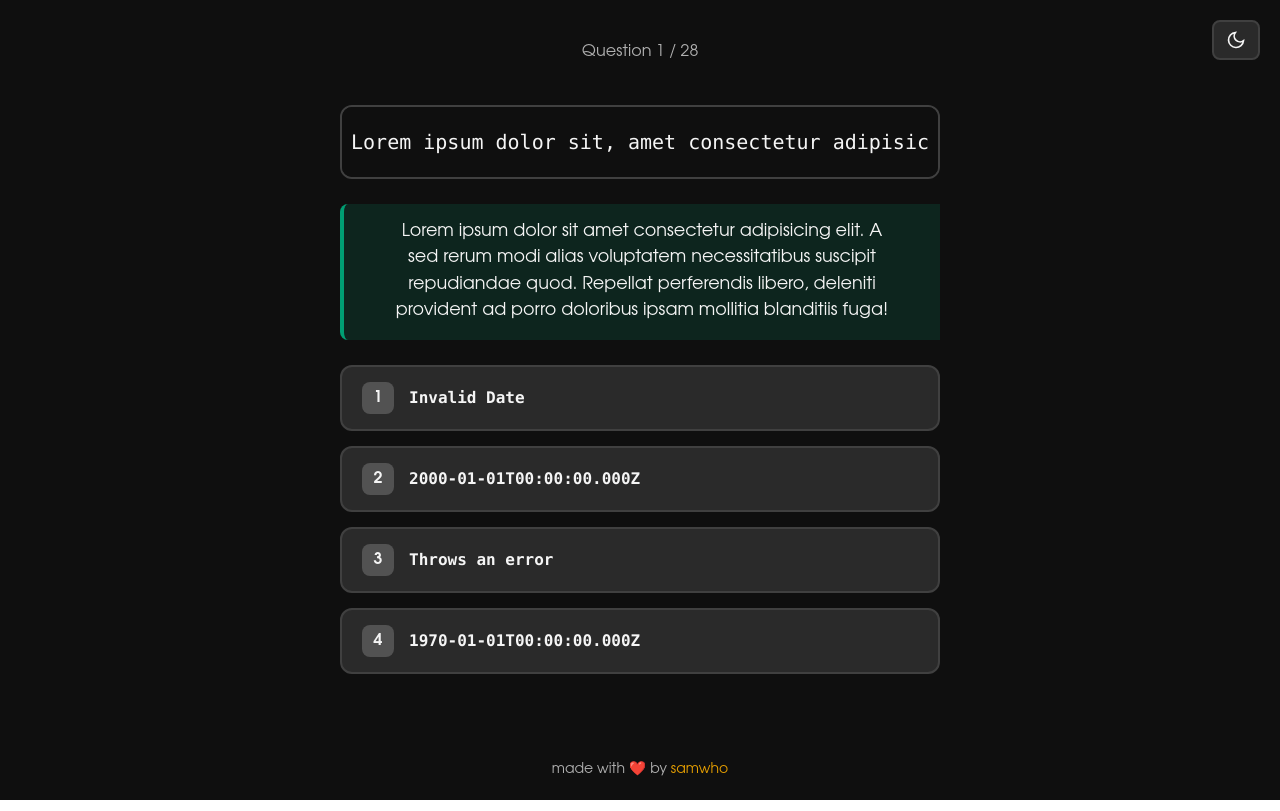
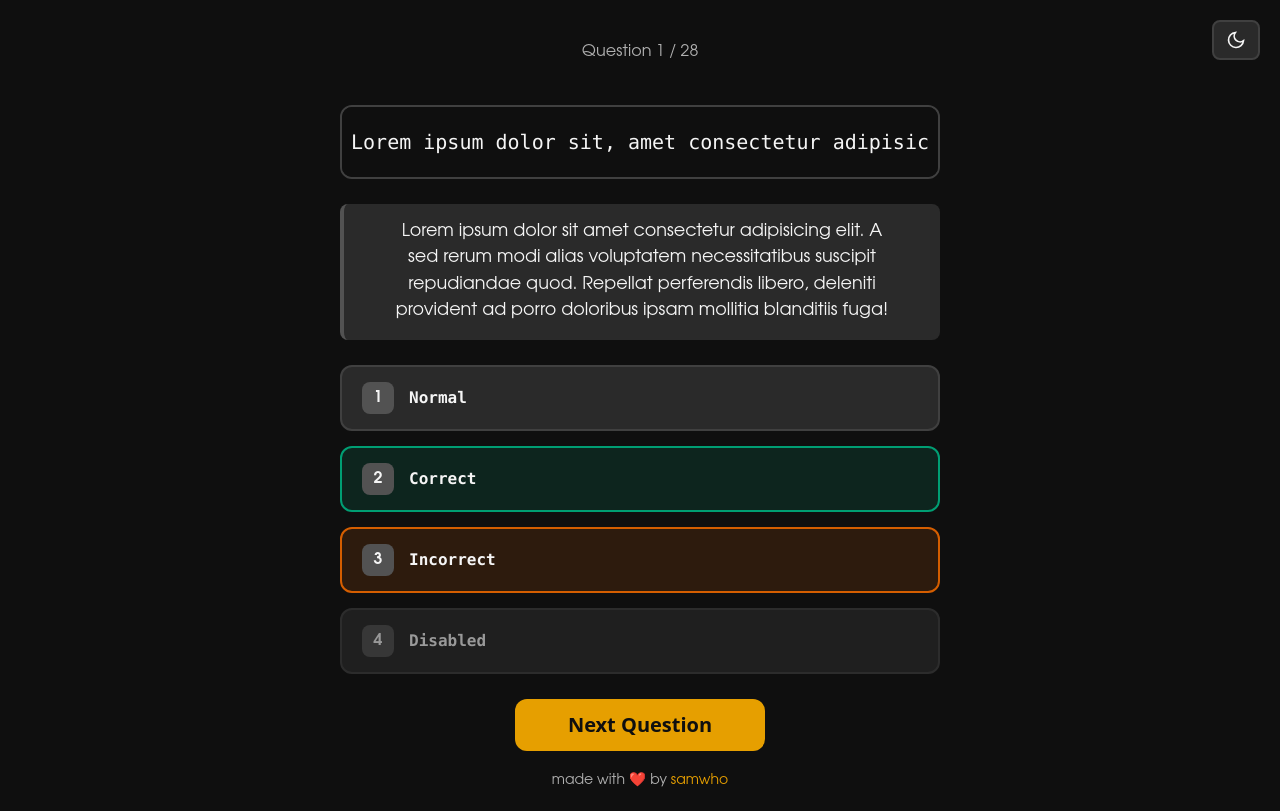
Before and after one commit to WiLuX-Source/GSheetsQuiz, a React (Vite) app: page /question in a window 1280 px wide. Built offline with nearby package versions, Linux system fonts and the light colour scheme.

Commit message:
Finalize: Index & Question

```diff
--- a/src/routes/index.tsx
+++ b/src/routes/index.tsx
@@ -37,7 +37,7 @@ function Index() {
                     All questions verified using NodeJS 24.4.0 on a MacBook Pro set to the BST timezone (UTC+1).
                 </p>
 
-                <button onClick={() => navigate('/question')} className="bg-primary hover:bg-primary-hover text-bg-dark border-none rounded-lg font-bold cursor-pointer w-full max-w-[250px] py-3 text-base sm:text-xl">
+                <button onClick={() => navigate('/question')} className="bg-primary hover:bg-primary-hover text-bg-dark border-none rounded-lg font-bold cursor-pointer w-full max-w-[250px] py-3 text-base sm:text-xl font-sans">
                     Start Quiz
                 </button>
             </div>
--- a/src/routes/question.tsx
+++ b/src/routes/question.tsx
@@ -21,27 +21,34 @@ function Question() {
                         Lorem ipsum dolor sit, amet consectetur adipisic
                     </div>
                 </div>
-                <div id="explanation" className="flex items-center justify-center max-w-[600px] text-center p-[15px] bg-correct-bg border-l-4 border-l-accent-green visible text-[1.1em] text-balance min-h-[6rem] lining-nums rounded-l-md">
+                {/* correct: bg-bg-correct bg-l-accent-green incorrect: bg-incorrect-bg border-l-error  */}
+                <div id="explanation" className="flex items-center justify-center max-w-[600px] text-center p-[15px] bg-bg-light border-l-4 border-l-gray-500 visible text-[1.1em] text-balance min-h-[6rem] lining-nums rounded-md">
                     <p>Lorem ipsum dolor sit amet consectetur adipisicing elit. A sed rerum modi alias voluptatem necessitatibus suscipit repudiandae quod. Repellat perferendis libero, deleniti provident ad porro doloribus ipsam mollitia blanditiis fuga!</p>
                 </div>
                 <div id="options" className="flex flex-col gap-[15px] max-w-[600px] m-0 w-full">
-                    <div id="option1" className="bg-bg-light border-2 border-border rounded-lg px-[20px] py-[15px] cursor-pointer flex items-center gap-[15px] text-[1em]">
+                    <div id="option1" className="bg-bg-light border-2 border-border rounded-lg px-[20px] py-[15px] cursor-pointer flex items-center gap-[15px] text-[1em] hover:bg-bg-lighter hover:border-border-hover">
                         <div className="bg-border-light text-text-primary w-[32px] h-[32px] rounded-md flex items-center justify-center font-bold shrink-0 text-[1em] pointer-events-none">1</div>
-                        <div className="font-mono font-bold pointer-events-none">Invalid Date</div>
+                        <div className="font-mono font-bold pointer-events-none">Normal</div>
                     </div>
-                    <div id="option2" className="bg-bg-light border-2 border-border rounded-lg px-[20px] py-[15px] cursor-pointer flex items-center gap-[15px] text-[1em]">
+                    {/* correct */}
+                    <div id="option2" className="bg-correct-bg border-2 border-accent-green rounded-lg px-[20px] py-[15px] cursor-pointer flex items-center gap-[15px] text-[1em]">
                         <div className="bg-border-light text-text-primary w-[32px] h-[32px] rounded-md flex items-center justify-center font-bold shrink-0 text-[1em] pointer-events-none">2</div>
-                        <div className="font-mono font-bold pointer-events-none">2000-01-01T00:00:00.000Z</div>
+                        <div className="font-mono font-bold pointer-events-none">Correct</div>
                     </div>
-                    <div id="option3" className="bg-bg-light border-2 border-border rounded-lg px-[20px] py-[15px] cursor-pointer flex items-center gap-[15px] text-[1em]">
+                    {/* incorrect */}
+                    <div id="option3" className="bg-incorrect-bg border-2 border-error rounded-lg px-[20px] py-[15px] cursor-pointer flex items-center gap-[15px] text-[1em]">
                         <div className="bg-border-light text-text-primary w-[32px] h-[32px] rounded-md flex items-center justify-center font-bold shrink-0 text-[1em] pointer-events-none">3</div>
-                        <div className="font-mono font-bold pointer-events-none">Throws an error</div>
+                        <div className="font-mono font-bold pointer-events-none">Incorrect</div>
                     </div>
-                    <div id="option4" className="bg-bg-light border-2 border-border rounded-lg px-[20px] py-[15px] cursor-pointer flex items-center gap-[15px] text-[1em]">
+                    {/* disabled */}
+                    <div id="option4" className="bg-bg-light border-2 border-border rounded-lg px-[20px] py-[15px] cursor-pointer flex items-center gap-[15px] text-[1em] opacity-[0.6]">
                         <div className="bg-border-light text-text-primary w-[32px] h-[32px] rounded-md flex items-center justify-center font-bold shrink-0 text-[1em] pointer-events-none">4</div>
-                        <div className="font-mono font-bold pointer-events-none">1970-01-01T00:00:00.000Z</div>
+                        <div className="font-mono font-bold pointer-events-none">Disabled</div>
                     </div>
                 </div>
+                <button className="bg-primary hover:bg-primary-hover text-bg-dark border-none rounded-lg font-bold cursor-pointer w-full max-w-[250px] py-3 text-base sm:text-xl font-sans">
+                    Next Question
+                </button>
             </div>
             <footer className="text-center text-gray-300 text-sm">
                 <p>
```
